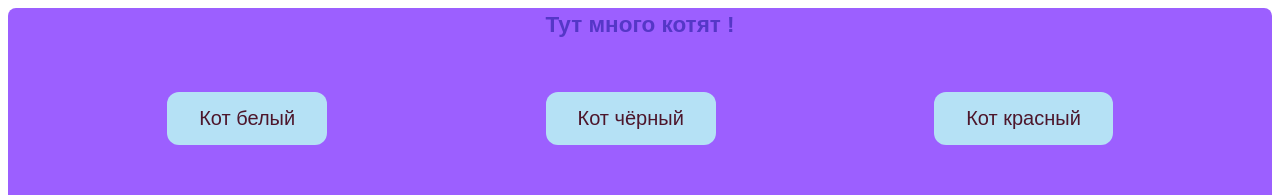
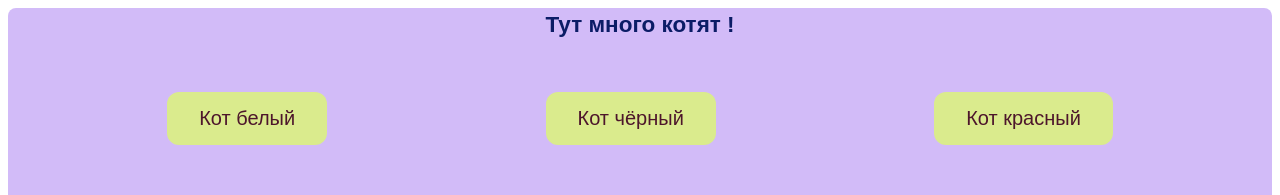
Before and after one commit to SevaVl/SEVAAAAA, a Svelte app: page / in a window 1280 px wide. Shown: the top 195 px of the page. Built offline with nearby package versions, Linux system fonts and the light colour scheme.

Commit message:
рпрп

```diff
--- a/src/App.svelte
+++ b/src/App.svelte
@@ -138,13 +138,13 @@
     font-size: 15px;
     font-style: Georgia;
     font-family: sans-serif;
-    color: #5537c7;
+    color: #0b1c66;
 
     display: flex;
     flex-direction: column;
     min-height: 100vh;
     /* background-image: url('vvvvv.jpg'); */
-    background : #9c5fff ;
+    background : #d2bbf8 ;
     border-radius: 8px;
   }
 
@@ -187,7 +187,7 @@
     flex: 1;
     max-width: 250px;
     margin-right: 20px;
-    background-color: #a957b4;
+    background-color: #b282b9;
     padding: 20px;
     border-radius: 8px;
   }
@@ -206,7 +206,7 @@
     flex: 1;
     max-width: 250px;
     margin-left: 20px;
-    background-color: #a957b4;
+    background-color: #b282b9;
     padding: 20px;
     border-radius: 8px;
   }
@@ -223,7 +223,7 @@
   }
  /* кнопки */
   .button_cat {
-    background-color: #b5e1f5; /* Green */
+    background-color: #daeb8d; /* Green */
     border: none;
     color: rgb(77, 22, 43);
     padding: 15px 32px;
```
